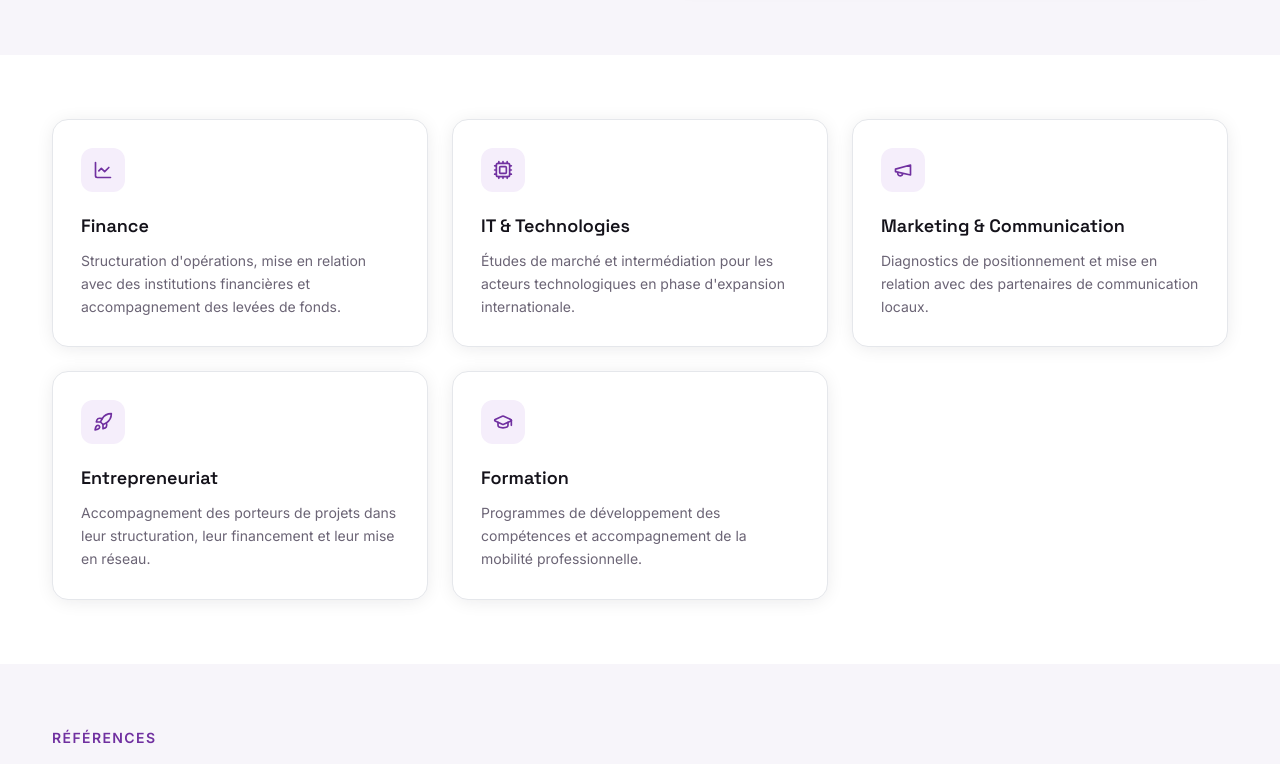
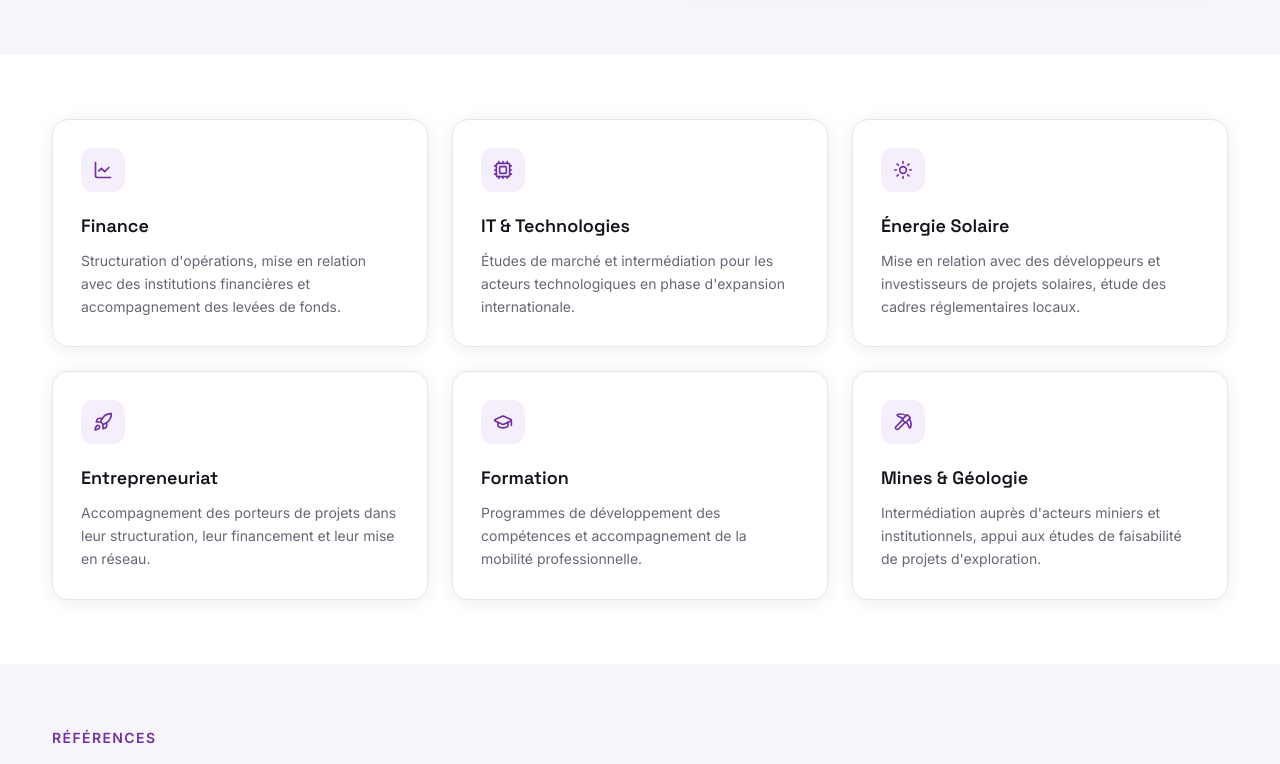
Before and after one commit to badutop/Synera, a Next.js app: page /secteurs in a window 1280 px wide. Shown: the part 609-1373 px from the top of the page. Built offline with nearby package versions, Linux system fonts and the light colour scheme.

Commit message:
Replace Marketing & Communication sector with Solar Energy, add Mining & Geology
Co-Authored-By: Claude Sonnet 5 <noreply@anthropic.com>
Claude-Session: https://claude.ai/code/session_01FBL75BGbBzUiWPEURbQCnS

```diff
--- a/src/app/secteurs/page.tsx
+++ b/src/app/secteurs/page.tsx
@@ -4,7 +4,7 @@ import { SecteursContent } from "./SecteursContent";
 export const metadata: Metadata = {
   title: "Secteurs & Références",
   description:
-    "Finance, IT, Marketing & Communication, Entrepreneuriat, Formation : découvrez les secteurs d'intervention de SYNERA Group et nos références.",
+    "Finance, IT, Énergie Solaire, Entrepreneuriat, Formation, Mines & Géologie : découvrez les secteurs d'intervention de SYNERA Group et nos références.",
 };
 
 export default function SecteursPage() {
--- a/src/data/sectors.ts
+++ b/src/data/sectors.ts
@@ -1,5 +1,5 @@
 import type { LucideIcon } from "lucide-react";
-import { LineChart, Cpu, Megaphone, Rocket, GraduationCap } from "lucide-react";
+import { LineChart, Cpu, Sun, Pickaxe, Rocket, GraduationCap } from "lucide-react";
 import type { Locale } from "@/components/providers/LanguageProvider";
 
 export interface Sector {
@@ -22,10 +22,10 @@ const sectorsFr: Sector[] = [
       "Études de marché et intermédiation pour les acteurs technologiques en phase d'expansion internationale.",
   },
   {
-    icon: Megaphone,
-    title: "Marketing & Communication",
+    icon: Sun,
+    title: "Énergie Solaire",
     description:
-      "Diagnostics de positionnement et mise en relation avec des partenaires de communication locaux.",
+      "Mise en relation avec des développeurs et investisseurs de projets solaires, étude des cadres réglementaires locaux.",
   },
   {
     icon: Rocket,
@@ -38,6 +38,12 @@ const sectorsFr: Sector[] = [
     title: "Formation",
     description:
       "Programmes de développement des compétences et accompagnement de la mobilité professionnelle.",
+  },
+  {
+    icon: Pickaxe,
+    title: "Mines & Géologie",
+    description:
+      "Intermédiation auprès d'acteurs miniers et institutionnels, appui aux études de faisabilité de projets d'exploration.",
   },
 ];
 
@@ -55,10 +61,10 @@ const sectorsEn: Sector[] = [
       "Market studies and intermediation for technology players expanding internationally.",
   },
   {
-    icon: Megaphone,
-    title: "Marketing & Communication",
+    icon: Sun,
+    title: "Solar Energy",
     description:
-      "Positioning diagnostics and introductions to local communication partners.",
+      "Introductions to solar project developers and investors, and analysis of local regulatory frameworks.",
   },
   {
     icon: Rocket,
@@ -71,6 +77,12 @@ const sectorsEn: Sector[] = [
     title: "Training",
     description:
       "Skills development programs and support for professional mobility.",
+  },
+  {
+    icon: Pickaxe,
+    title: "Mining & Geology",
+    description:
+      "Intermediation with mining and institutional players, and support for exploration project feasibility studies.",
   },
 ];
 
```
